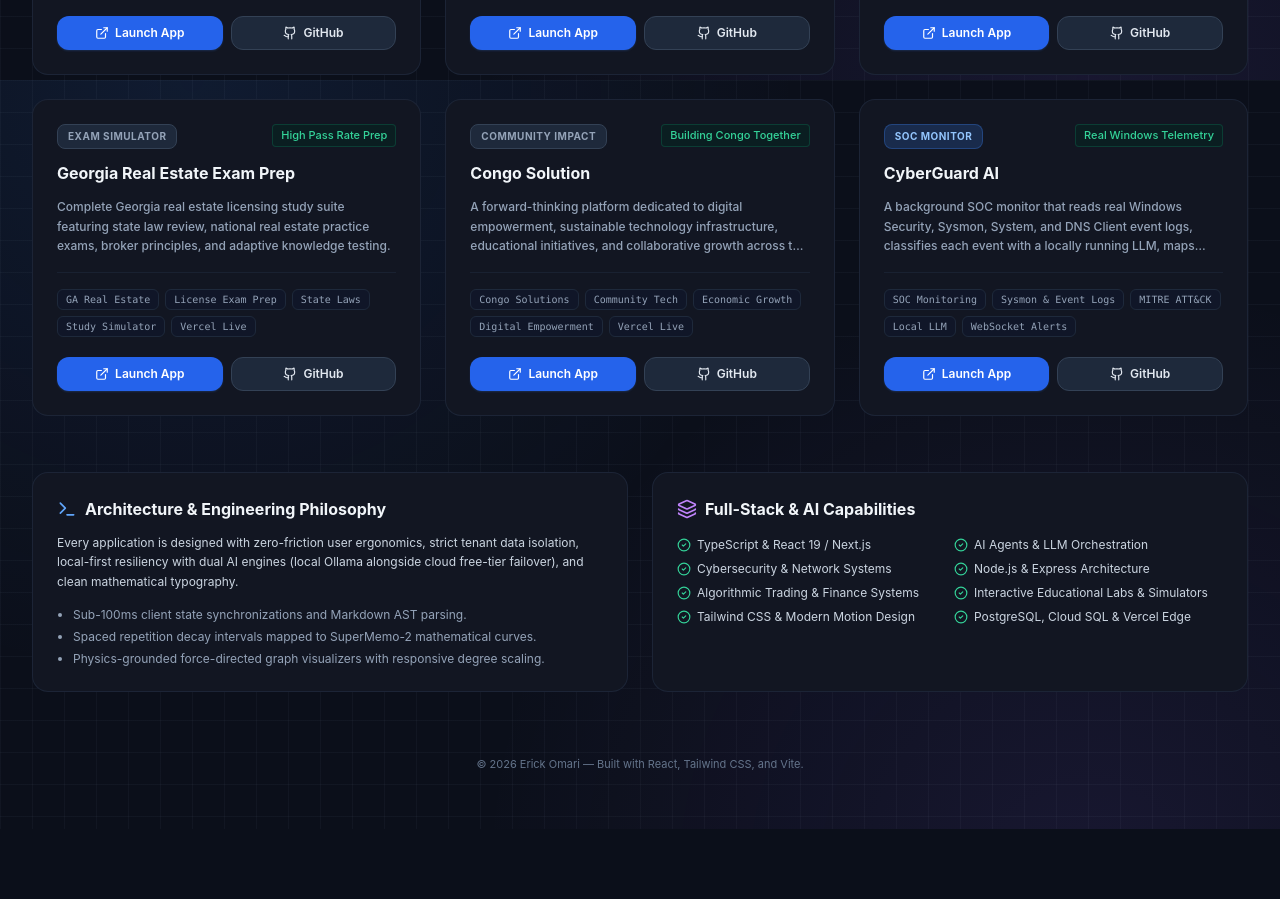
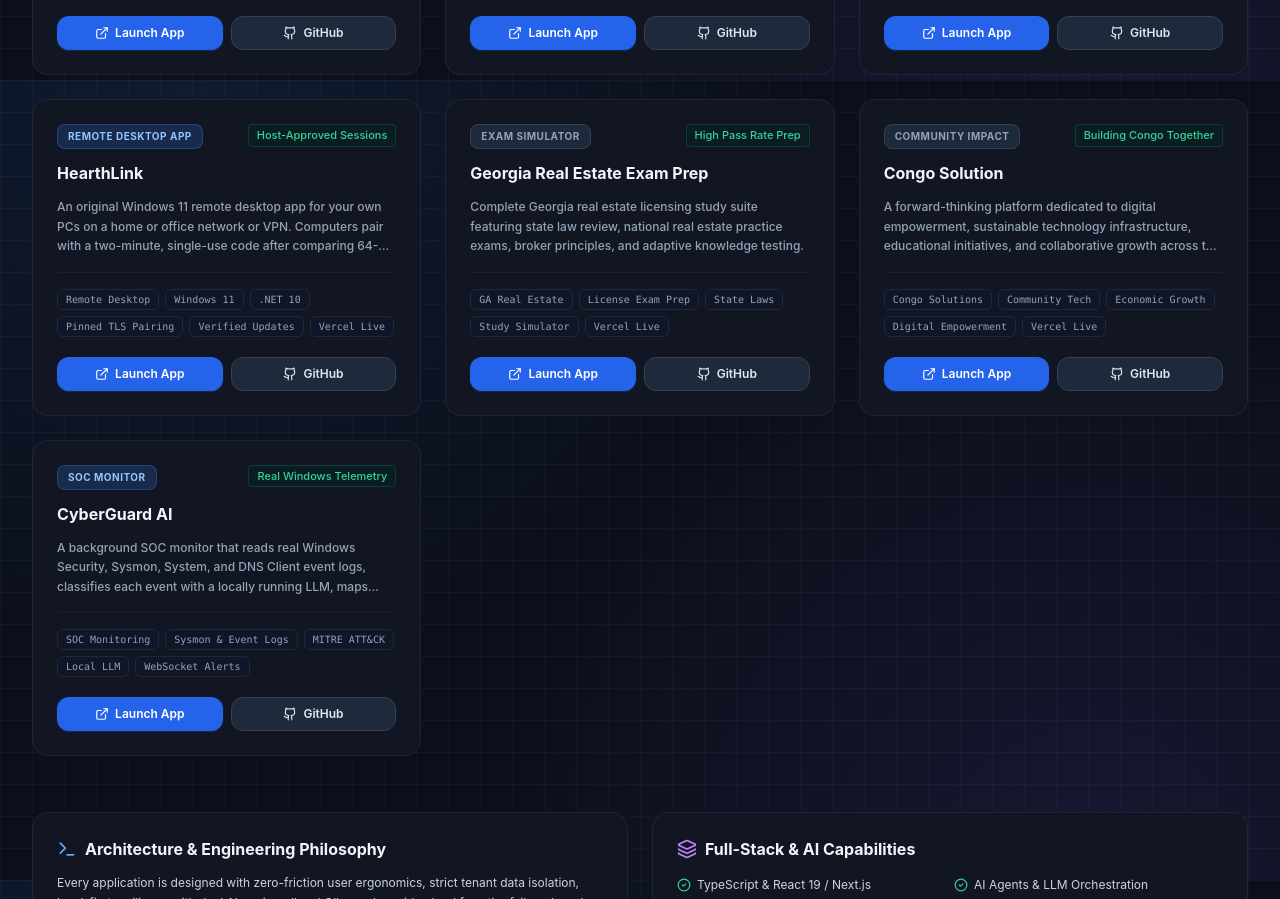
Before and after one commit to pitchiluxe/erickomari, a React (Vite) app: page / in a window 1280 px wide. Shown: the part 3120-4019 px from the top of the page. Before the commit the page ends 3949 px from the top, so only its background shows below. Built offline with nearby package versions, Linux system fonts and the light colour scheme.

Commit message:
Add HearthLink remote desktop app to portfolio list after AIHub DJ.
Co-Authored-By: Claude Opus 5.5 <noreply@anthropic.com>

```diff
--- a/src/data/profile.ts
+++ b/src/data/profile.ts
@@ -344,6 +344,20 @@ export const CREATOR_PROJECTS: CreatorProject[] = [
     stats: '28 Console Looks'
   },
   {
+    id: 'proj-hearthlink',
+    title: 'HearthLink',
+    tagline: 'Private LAN/VPN Remote Desktop for Windows 11 — Paired, Approved, Never Unattended',
+    description: 'An original Windows 11 remote desktop app for your own PCs on a home or office network or VPN. Computers pair with a two-minute, single-use code after comparing 64-digit identity fingerprints; every view or control session is approved at the host, runs over pinned TLS, and can be revoked at any time. Includes multi-monitor switching, view-only or keyboard/mouse control, a firewall rule scoped to the local subnet, verified auto-updates from GitHub Releases, and an illustrated user manual. Built with .NET 10 Windows Forms and no third-party libraries.',
+    category: 'Productivity & Tools',
+    liveUrl: 'https://hearthlink.vercel.app',
+    githubUrl: 'https://github.com/pitchiluxe/hearthlink',
+    tags: ['Remote Desktop', 'Windows 11', '.NET 10', 'Pinned TLS Pairing', 'Verified Updates', 'Vercel Live'],
+    featured: true,
+    badge: 'REMOTE DESKTOP APP',
+    stars: 0,
+    stats: 'Host-Approved Sessions'
+  },
+  {
     id: 'proj-georgia-re',
     title: 'Georgia Real Estate Exam Prep',
     tagline: 'Pass Your GA Real Estate Exam with Confidence',
```
